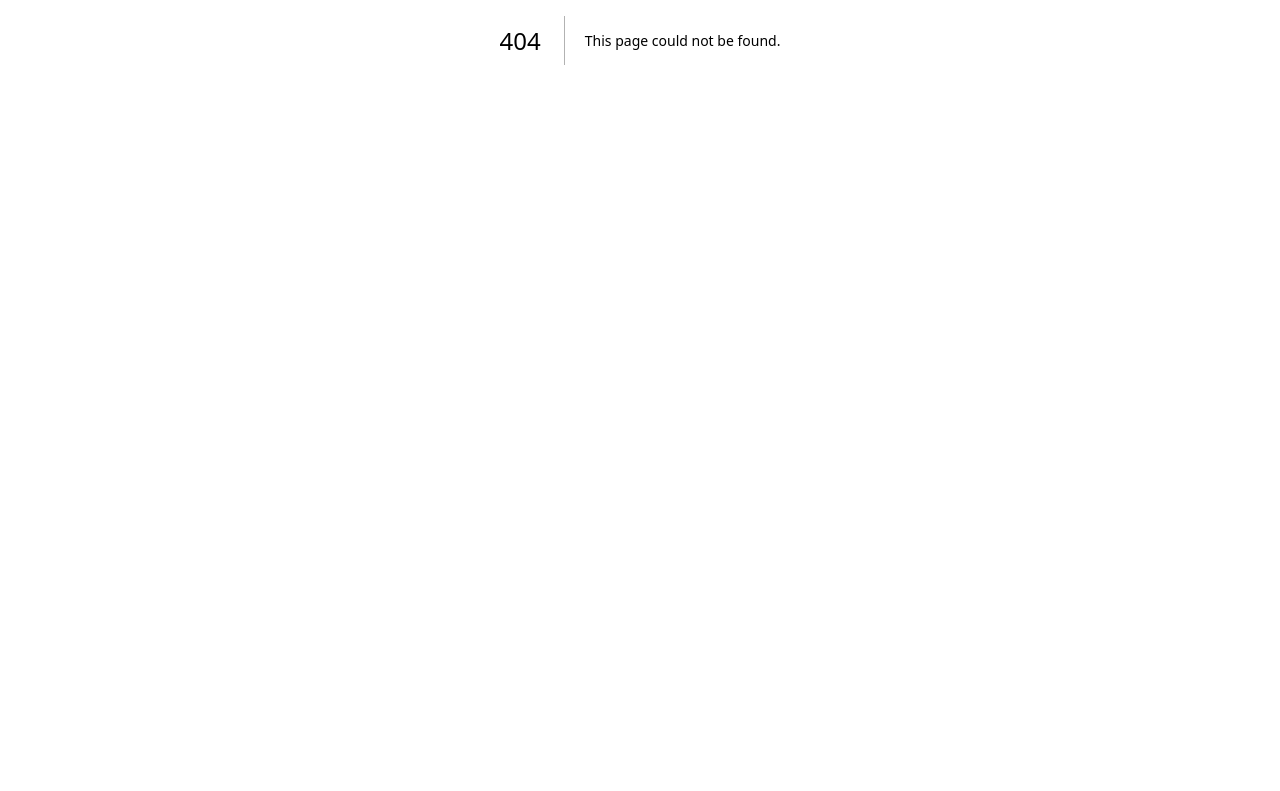
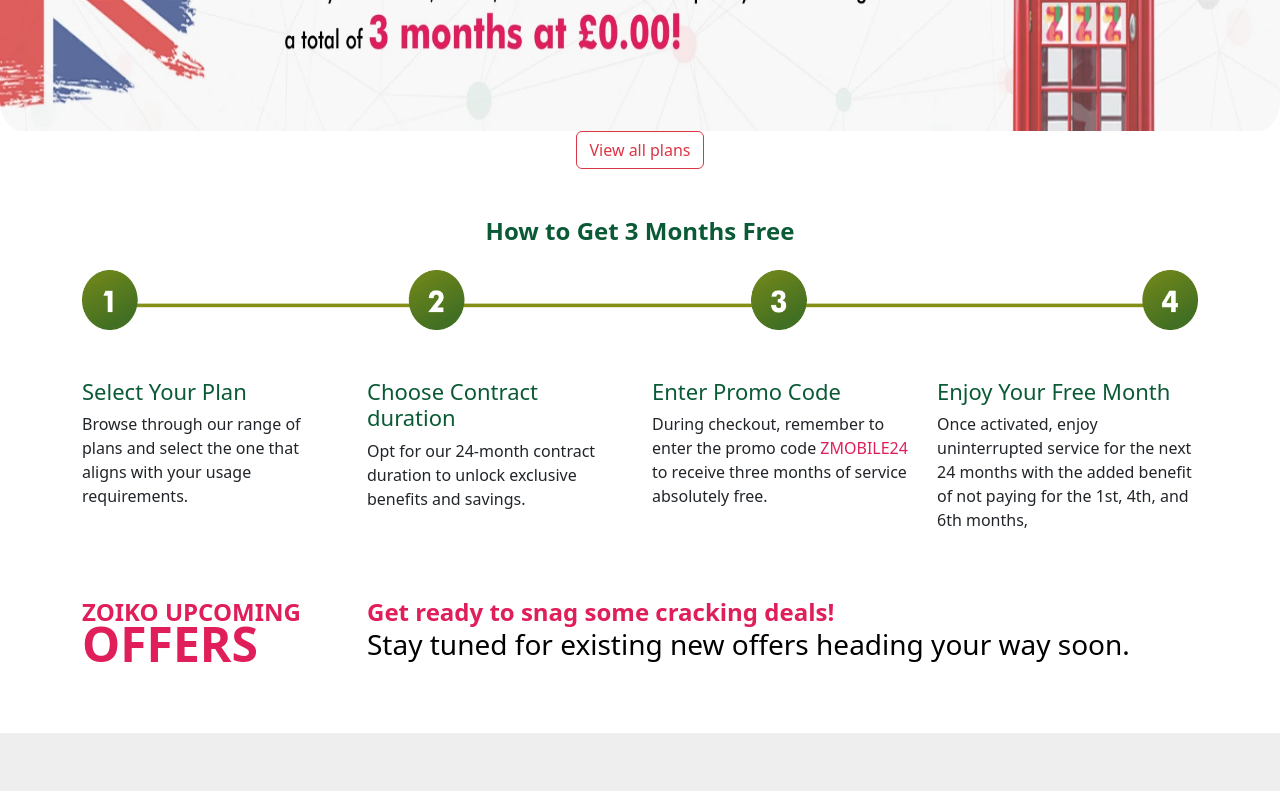
Before and after one commit to Euronoxx/zmuk, a Next.js app: page /limited-offers in a window 1280 px wide. Before the commit this address had no page. Shown: the part 360-1151 px from the top of the page. Before the commit the page ends 800 px from the top, so only its background shows below. Built offline with nearby package versions, Linux system fonts and the light colour scheme.

Commit message:
New page added

```diff
--- a/app/globals.css
+++ b/app/globals.css
@@ -344,6 +344,22 @@
   color: #0A5A35;
   font-size: 22px;
 }
+.bigred {
+  color: #DF1E5A;
+  font-size: 24px;
+  font-weight: 800;
+  line-height: 32px;
+}
+.verybigred {
+  color: #DF1E5A;
+  font-size: 48px;
+  font-weight: 800;
+}
+.bigblack {
+  color: black;
+  font-size: 28px;
+  font-weight: 400;
+}
 .andsign {
   color: #DF1E5A;
   font-family: "Futura bold new", Sans-serif;
--- /dev/null
+++ b/app/limited-offers/page.js
@@ -0,0 +1,51 @@
+"use client"
+import { Col, Container, Row } from "react-bootstrap";
+import Footer from "../components/Footer";
+import Header from "../components/Header";
+import Image from "next/image";
+import Link from "next/link";
+
+export default function Limitedoffers () {
+    return (
+        <>
+        <Header />
+        <Container fluid className="p-0">
+            <Image src={'/img/limited-offers.webp'} alt="Limited Offers" width={2000} height={400} style={{width:'100%'}} />
+            <Container className="text-center">
+                <Link href={'/plans'} className="btn btn-outline-danger">View all plans</Link>
+            </Container>
+            <Container className="my-5">
+                <h3 className="green24bold text-center my-4">How to Get 3 Months Free</h3>
+                <Image src={'/img/number-slide.png'} width={400} height={60} alt="Number link" style={{width:'100%'}} />
+                <Row className="mt-5">
+                    <Col>
+                    <h4 className="green18">Select Your Plan</h4>
+                    <p>Browse through our range of plans and select the one that aligns with your usage requirements.</p>
+                    </Col>
+                    <Col>
+                    <h4 className="green18">Choose Contract duration</h4>
+                    <p>Opt for our 24-month contract duration to unlock exclusive benefits and savings.</p>
+                    </Col>
+                    <Col>
+                    <h4 className="green18">Enter Promo Code</h4>
+                    <p>During checkout, remember to enter the promo code <span className="txtred">ZMOBILE24</span> to receive three months of service absolutely free.</p>
+                    </Col>
+                    <Col>
+                    <h4 className="green18">Enjoy Your Free Month</h4>
+                    <p>Once activated, enjoy uninterrupted service for the next 24 months with the added benefit of not paying for the 1st, 4th, and 6th months,</p>
+                    </Col>
+                </Row>
+                <Row className="mt-5">
+                    <Col className="col-md-3">
+                    <p className="bigred">ZOIKO UPCOMING<br /><span className="verybigred">OFFERS</span></p>
+                    </Col>
+                    <Col>
+                    <p className="bigred">Get ready to snag some cracking deals!<br /><span className="bigblack">Stay tuned for existing new offers heading your way soon.</span></p>
+                    </Col>
+                </Row>
+            </Container>
+        </Container>
+        <Footer />
+        </>
+    );
+}
```
Also changed, not shown: app/components/Homebanner.js (+6 -6 lines), public/img/limited-offers.webp (added), public/img/number-slide.png (added).
